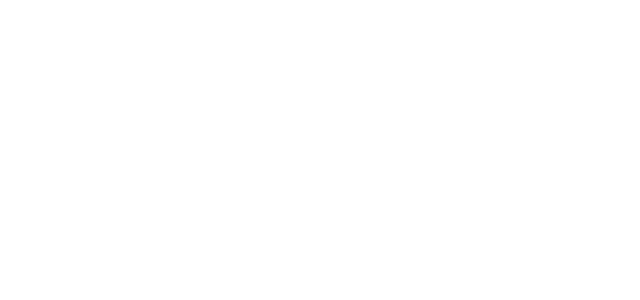
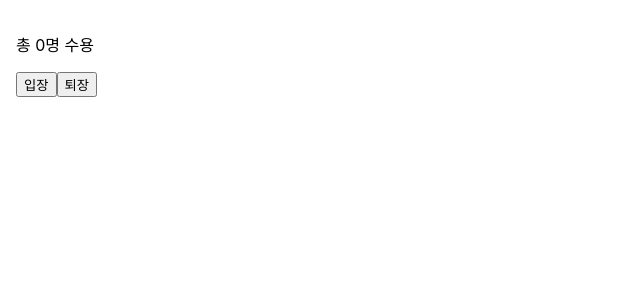
Before and after one commit to dlawogud000/my_app, a React (Create React App) app: page / in a window 1280 px wide. Shown: the top 300 px of the page, without its empty margins (0-640 px from the left). Built offline with nearby package versions, Linux system fonts and the light colour scheme.

Commit message:
chapter_07

```diff
--- /dev/null
+++ b/src/chapter_07/Accommodate.jsx
@@ -0,0 +1,35 @@
+import React, {useState, useEffect} from "react";
+import useCounter from "./useCounter";
+
+const MAX_CAPACITY = 10;
+
+function Accommodate(props){
+    const [isFull, setIsFull] = useState(false);
+    const [count, increaseCount, decreaseCount] = useCounter(0);
+
+    useEffect(() => {
+        console.log("=========================");
+        console.log("useEffect() is called.");
+        console.log(`isFull: ${isFull}`);
+    });
+
+    useEffect(() => {
+        setIsFull(count >= MAX_CAPACITY);
+        console.log(`Current count value: ${count}`);
+    }, [count]);
+
+    return (
+        <div style={{padding: 16}}>
+            <p>{`총 ${count}명 수용`}</p>
+
+            <button onClick={increaseCount} disabled={isFull}>
+                입장
+            </button>
+            <button onClick={decreaseCount}>퇴장</button>
+
+            {isFull && <p style={{color: "red"}}> 정원이 가득찼다.</p>}
+        </div>
+    )
+}
+
+export default Accommodate;
--- /dev/null
+++ b/src/chapter_07/useCounter.jsx
@@ -0,0 +1,17 @@
+import React, {useState} from "react";
+
+function useCounter(initialValue) {
+    const [count, setCount] = useState(initialValue);
+
+    const increaseCount = () => {
+        setCount((count) => count + 1);
+    };
+
+    const decreaseCount = () => {
+        setCount((count) => Math.max(count - 1, 0));
+    };
+
+    return [count, increaseCount, decreaseCount];
+}
+
+export default useCounter;
--- a/src/index.js
+++ b/src/index.js
@@ -7,14 +7,15 @@
 import Library from './chapter_03/Library';
 import Clock from './chapter_04/Clock';
 import CommentList from './chapter_05/CommentList';
-import NotificationList from './chpater_06/NotificationList';
+import NotificationList from './chapter_06/NotificationList';
+import Accommodate from './chapter_07/Accommodate';
 
 const root = ReactDOM.createRoot(document.getElementById('root'));
 //root.render(<App/>);
 
 root.render(
   <React.StrictMode>
-    <NotificationList />
+    <Accommodate />
   </React.StrictMode>
 );
 
```
Also changed, not shown: src/chapter_06/Notification.jsx (renamed from src/chpater_06/Notification.jsx), src/chapter_06/NotificationList.jsx (renamed from src/chpater_06/NotificationList.jsx).
